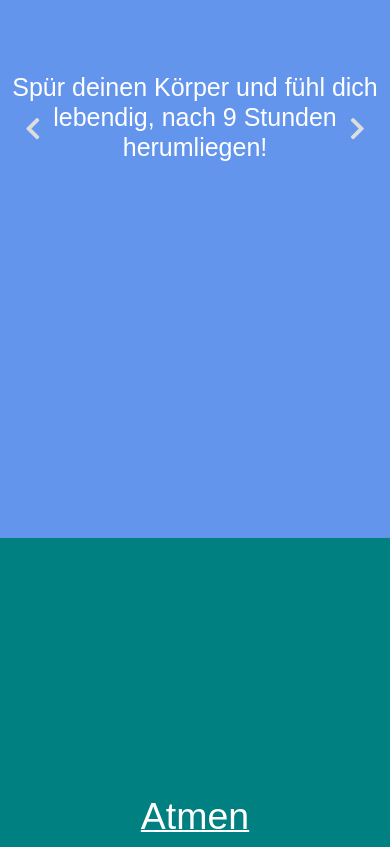
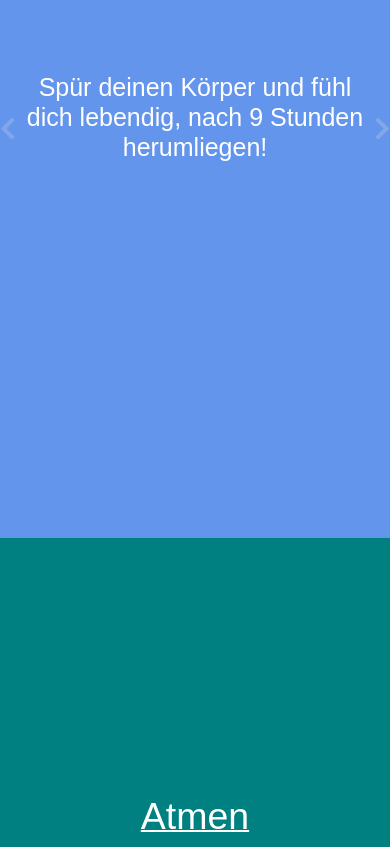
Before and after one commit to bergmichl/morgenritual, a plain HTML site: page index.html in a window 390 px wide. Shown: the part 1150-1997 px from the top of the page. Drawn offline with Linux system fonts and the light colour scheme.

Commit message:
responsiveness fixes for mobile

```diff
--- a/style.css
+++ b/style.css
@@ -54,6 +54,7 @@ h1.more-text {
 p {
   line-height: 1.2rem;
   padding-bottom: .3em;
+  margin: 0 1rem;
 }
 
 a, a:visited, a:hover, a:active {
@@ -84,12 +85,14 @@ a.dark, a.dark:visited, a.dark:hover, a.dark:active {
 .fas.fa-chevron-left {
   position: absolute;
   top: 50%;
-  left: 1rem;
+  left: 0;
+  opacity: .25;
 }
 .fas.fa-chevron-right {
   position: absolute;
   top: 50%;
-  right: 1rem;
+  right: 0;
+  opacity: .25;
 }
 
 #gratitude {
@@ -103,6 +106,7 @@ a.dark, a.dark:visited, a.dark:hover, a.dark:active {
 img {
   display: block;
   max-height: 40vh;
+  max-width: 100%;
   margin: 1rem auto 0 auto;
 }
 
@@ -128,6 +132,7 @@ input[type="checkbox"]:checked + label::before {
   margin: 0 auto;
 }
 
-
-
-/* Just change root font-size for media queries */
+/* Make sure it's higher than links for changing pages */
+input, label {
+  z-index: 1;
+}
```
Also changed, not shown: 1 other file.
